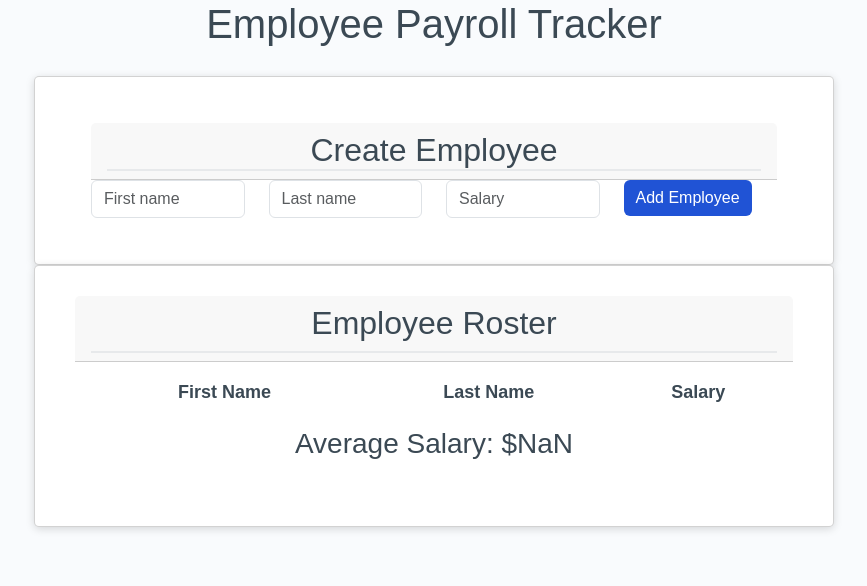
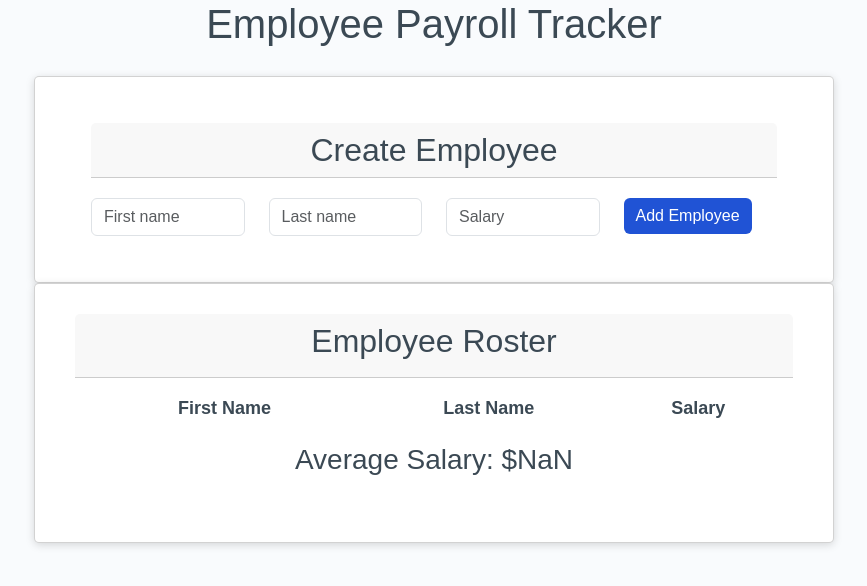
Before and after one commit to Ckratz17/Employee_Payroll_Tracker, a plain HTML site: page index.html in a window 1280 px wide. Shown: the whole page, without its empty margins (206-1073 px from the left). Drawn offline with nearby package versions, Linux system fonts and the light colour scheme.

Commit message:
minor css adjustments

```diff
--- a/assets/style.css
+++ b/assets/style.css
@@ -46,8 +46,12 @@ h2 {
   padding: 30px 40px;
 }
 
+#employee-form {
+    margin-top: 20px;
+}
+
 .card-header::after {
-  content: " ";
+
   display: block;
   width: 100%;
   background: #e7e9eb;
--- a/index.html
+++ b/index.html
@@ -4,7 +4,7 @@
 <head>
     <meta charset="UTF-8">
     <meta name="viewport" content="width=device-width, initial-scale=1.0">
-    <title>Document</title>
+    <title>Employee Payroll Tracker</title>
     <link href="https://cdn.jsdelivr.net/npm/bootstrap@5.3.3/dist/css/bootstrap.min.css" rel="stylesheet" integrity="sha384-QWTKZyjpPEjISv5WaRU9OFeRpok6YctnYmDr5pNlyT2bRjXh0JMhjY6hW+ALEwIH" crossorigin="anonymous">
     <link rel="stylesheet" href="./assets/style.css">
 </head>
@@ -17,7 +17,7 @@
     <div class="card">
         <div class="card-body">
             <h2 class="card-header">Create Employee</h2>
-            <div class="row">
+            <div class="row" id="employee-form">
                 <div class="col">
                   <input type="text" class="form-control" id="firstName" placeholder="First name" aria-label="First name">
                 </div>
```
